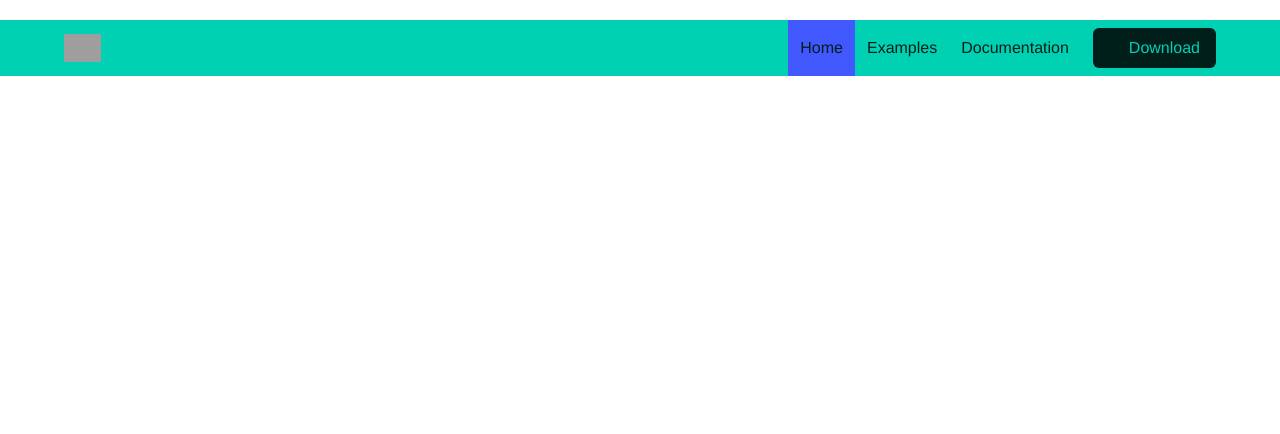
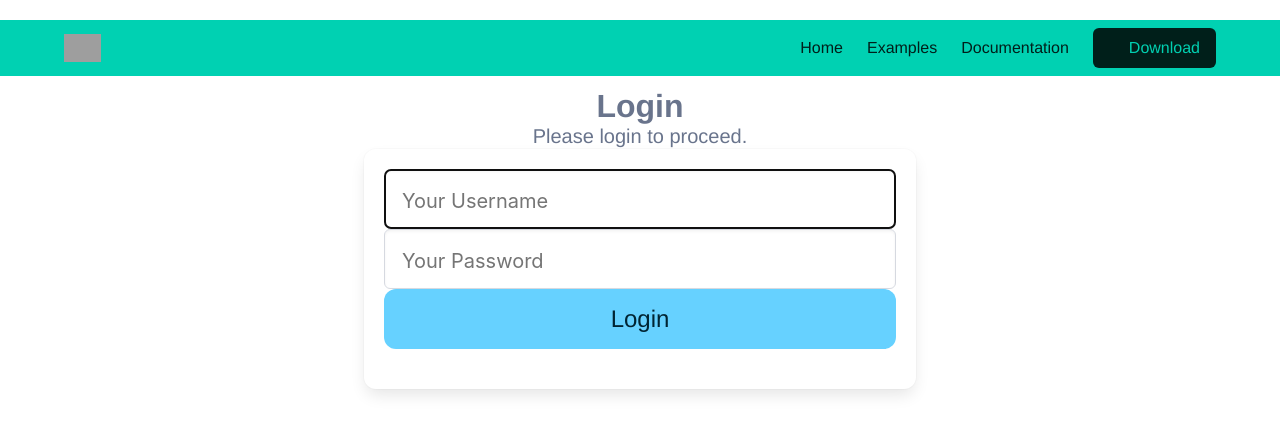
Before and after one commit to zcky1990/spring-boot-vue, a Vue app in the folder frontend/: page /#/admin in a window 1280 px wide. Shown: the top 434 px of the page. Built offline with nearby package versions, Linux system fonts and the light colour scheme; grey boxes are pictures that could not be loaded.

Commit message:
add components

```diff
--- a/frontend/src/components/pages/Admin.vue
+++ b/frontend/src/components/pages/Admin.vue
@@ -1,11 +1,13 @@
     <template>
     <div class="admin">
     <nav-bar> </nav-bar>
+    <login-form></login-form>
     </div>
     </template>
 
     <script>
     import Navbar from '../widget/Navbar'
+    import Loginform from '../widget/Loginform'
 
     export default   {
     name: 'admin',
@@ -13,7 +15,8 @@ export default   {
         msg: String
     },
     components: {
-            'nav-bar': Navbar
+                'nav-bar': Navbar,
+                'login-form' : Loginform
     }
     }
     </script>
--- /dev/null
+++ b/frontend/src/components/widget/Loginform.vue
@@ -0,0 +1,77 @@
+<template>
+    <div class="container has-text-centered login-form">
+                <div class="column is-6 is-offset-3">
+                    <h3 class="title has-text-grey">Login</h3>
+                    <p class="subtitle has-text-grey">Please login to proceed.</p>
+                    <div class="box">
+                        <form>
+                            <div class="field">
+                                <div class="control">
+                                    <input ref="username" class="input is-large" type="text" placeholder="Your Username" autofocus="">
+                                </div>
+                            </div>
+
+                            <div class="field">
+                                <div class="control">
+                                    <input ref="password" class="input is-large" type="password" placeholder="Your Password">
+                                </div>
+                            </div>
+                            <button v-on:click="submitLogin" class="button is-block is-info is-large is-fullwidth">Login</button>
+
+                            <div class="field">
+                                <div class="control">
+                                    <p ref="errormessage" class="error-message"></p>
+                                </div>
+                            </div>
+                        </form>
+                    </div>
+                </div>
+            </div>
+</template>
+
+<script>
+    export default {
+    name: 'login-form',
+    props: {
+        msg: String
+    },
+    methods: {
+        submitLogin: function (event) {
+            var username = this.$refs.username.value;
+            var password = this.$refs.password.value;
+
+            if(username == undefined || username == "" || password == undefined || password == ""){
+                this.$refs.errormessage.value = "Username / Password cannot be empty";
+                this.$refs.errormessage.innerHTML = "Username / Password cannot be empty";
+            }else{
+                var model={};
+                model.username = username;
+                model.password = password;
+                console.log(model);
+            }
+        }
+    }
+    }
+</script>
+    <!-- Add "scoped" attribute to limit
+     CSS to this component only -->
+<style scoped>
+.error-message {
+   text-align: center;
+   padding: 10px;
+   color: red;
+}
+
+::-webkit-input-placeholder {
+font-size: 20px !important;
+}
+
+:-moz-placeholder {
+font-size: 20px !important;
+}
+
+/*--for IE10 support--*/
+:-ms-input-placeholder {
+font-size: 20px !important;
+}
+</style>
--- a/frontend/src/components/widget/Navbar.vue
+++ b/frontend/src/components/widget/Navbar.vue
@@ -16,7 +16,7 @@
             </div>
             <div ref="menu" id="navbarMenuHeroA" class="navbar-menu">
             <div class="navbar-end">
-            <a class="navbar-item is-active">
+                <a class="navbar-item">
                 Home
                 </a>
                 <a class="navbar-item">
```
Also changed, not shown: frontend/src/components/pages/Index.vue (indentation only). Lines whose indentation alone changed are shown as unchanged.
